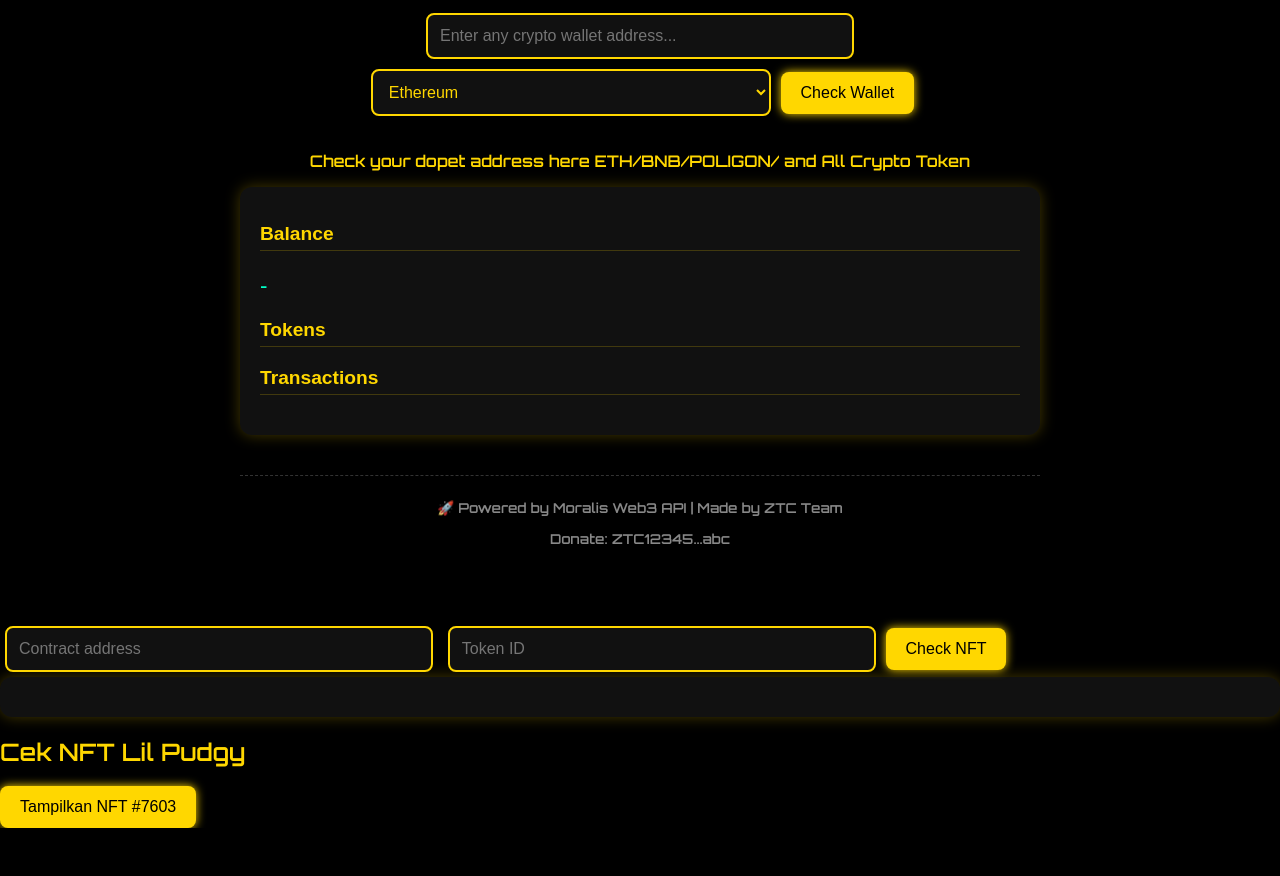
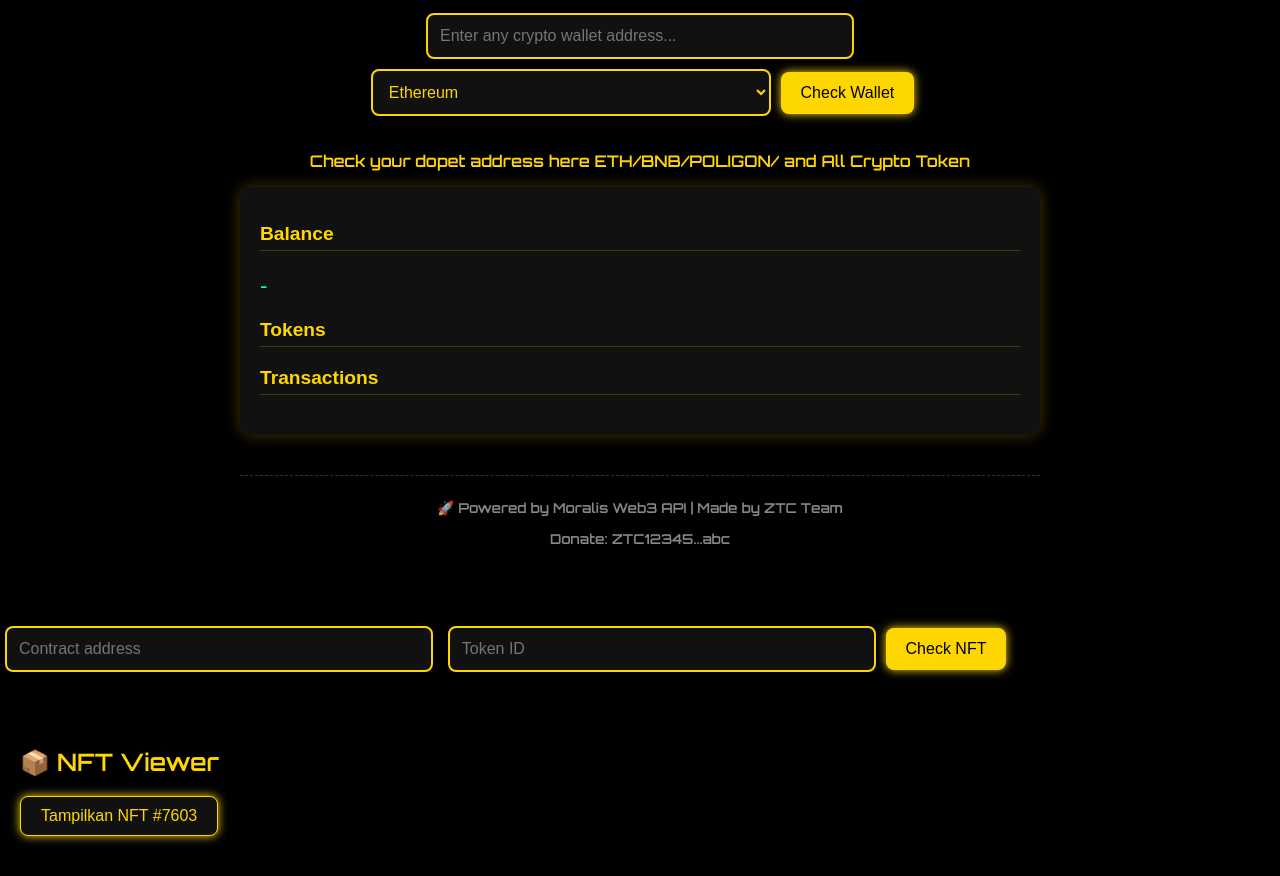
Before and after one commit to zuttorepo/AllWalletExplorer, a plain HTML site: page index.html in a window 1280 px wide. Shown: the part 151-1027 px from the top of the page. Before the commit the page ends 979 px from the top, so only its background shows below. Drawn offline with Linux system fonts and the light colour scheme.

Commit message:
Update index.html
Signed-off-by: zuttorepo <walletzuttocoin@gmail.com>

```diff
--- a/index.html
+++ b/index.html
@@ -43,11 +43,15 @@
   <button onclick="fetchNFT(contractInput.value, tokenIdInput.value)">Check NFT</button>
 </div>
 
-  <div id="nftOutput" class="card"></div>
-  <h2>Cek NFT Lil Pudgy</h2>
-<button onclick="fetchNFT()">Tampilkan NFT #7603</button>
-<div id="nftOutput"></div>
+  <section style="background:#000; color:#ffd700; padding:20px; margin-top:30px;">
+  <h2>📦 NFT Viewer</h2>
+  <button onclick="fetchNFT()" style="padding:10px 20px; background:#111; color:#ffd700; border:1px solid #ffd700; border-radius:8px;">
+    Tampilkan NFT #7603
+  </button>
+  <div id="nftOutput" style="margin-top:20px;"></div>
+</section>
 
-  <script src="main.js"></script>
+<script src="nft.js"></script>
+<script src="main.js"></script>
 </body>
 </html>
```
